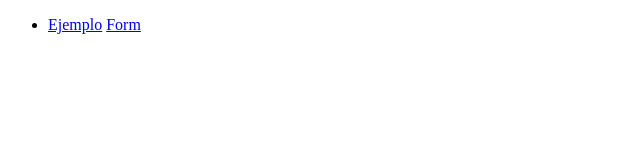
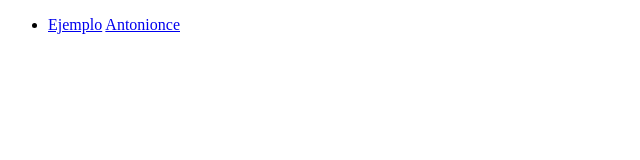
Before and after one commit to larnu-bootcamp/challenge_11, a plain HTML site: page index.html in a window 1280 px wide. Shown: the full height of the page, 0-640 px from the left. Drawn offline with Linux system fonts and the light colour scheme.

Commit message:
correcion de formato y enlace del index

```diff
--- a/index.html
+++ b/index.html
@@ -10,7 +10,7 @@
   <ul>
     <li>
       <a href="example/index.html">Ejemplo</a>
-      <a href="antonionce/index.html">Form</a>
+      <a href="antonionce/antonionce.html">Antonionce</a>
     </li>
   </ul>
 </body>
```
Also changed, not shown: antonionce/antonionce.html (renamed from antonionce/index.html).
